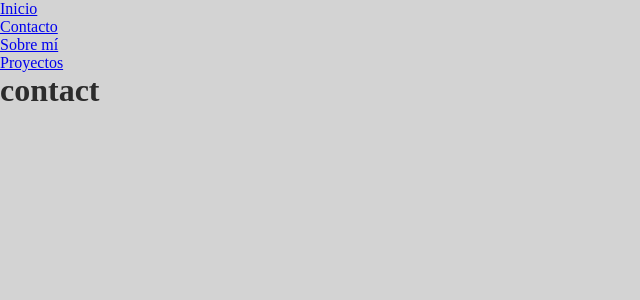
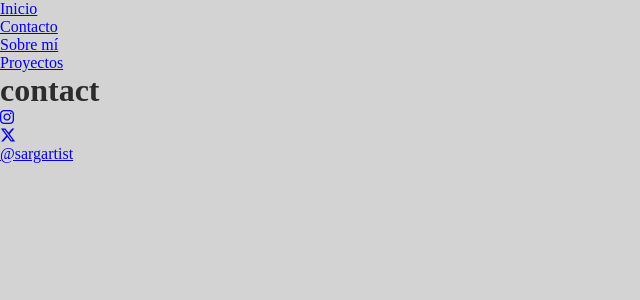
Before and after one commit to sandrarolgom/sargartist-personal-project, a React (Vite) app: page /#/contact in a window 1280 px wide. Shown: the top 300 px of the page, without its empty margins (0-640 px from the left). Built offline with nearby package versions, Linux system fonts and the light colour scheme.

Commit message:
create base of footer

```diff
--- a/index.html
+++ b/index.html
@@ -4,6 +4,7 @@
     <meta charset="UTF-8" />
     <meta name="viewport" content="width=device-width, initial-scale=1.0" />
     <title>sargartist</title>
+    <script src="https://kit.fontawesome.com/2bac3bafca.js" crossorigin="anonymous"></script>
   </head>
   <body>
     <div id="root"></div>
--- a/package.json
+++ b/package.json
@@ -15,6 +15,7 @@
     "testEnvironment": "jsdom"
   },
   "dependencies": {
+    "@fortawesome/fontawesome-svg-core": "^6.6.0",
     "prop-types": "^15.8.1",
     "react": "^18.3.1",
     "react-dom": "^18.3.1",
--- a/src/components/AboutMe.jsx
+++ b/src/components/AboutMe.jsx
@@ -1,14 +1,23 @@
-import Header from "./Header"
+import Footer from "./Footer";
+import Header from "./Header";
 
 function AboutMe() {
-  return (
-    <div>
-        <Header />
-        <h1>sobre mí</h1>
-        <p>Lorem ipsum, dolor sit amet consectetur adipisicing elit. Tenetur iste nostrum impedit, sit neque voluptatum incidunt reiciendis ad accusantium animi laborum dolorem. Minus, quidem eos ex aliquid nisi at harum.</p>
-        <img src="https://w7.pngwing.com/pngs/640/269/png-transparent-silhouette-person-people-icon-animals-logo-head-thumbnail.png" alt="photo of @sargartist" />
-    </div>
-  )
+    return (
+        <>
+            <Header />
+            <h1>sobre mí</h1>
+            <p>
+                Lorem ipsum, dolor sit amet consectetur adipisicing elit. Tenetur iste
+                nostrum impedit, sit neque voluptatum incidunt reiciendis ad accusantium
+                animi laborum dolorem. Minus, quidem eos ex aliquid nisi at harum.
+            </p>
+            <img
+                src="https://w7.pngwing.com/pngs/640/269/png-transparent-silhouette-person-people-icon-animals-logo-head-thumbnail.png"
+                alt="photo of @sargartist"
+            />
+            <Footer />
+        </>
+    );
 }
 
-export default AboutMe
+export default AboutMe;
--- a/src/components/Contact.jsx
+++ b/src/components/Contact.jsx
@@ -1,12 +1,14 @@
-import Header from "./Header"
+import Footer from "./Footer";
+import Header from "./Header";
 
 function Contact() {
-  return (
-    <div>
-        <Header />
-        <h1>contact</h1>
-    </div>
-  )
+    return (
+        <div>
+            <Header />
+            <h1>contact</h1>
+            <Footer />
+        </div>
+    );
 }
 
-export default Contact
+export default Contact;
--- a/src/components/Footer.jsx
+++ b/src/components/Footer.jsx
@@ -1,7 +1,25 @@
 function Footer() {
+  const instagram = "https://www.instagram.com/sargartist/";
+  const twitter = "https://x.com/sargartist";
   return (
-    <div>cambio de prueba</div>
-  )
+    <footer>
+      <ul>
+        <li>
+          <a href={instagram}>
+            <i className="fa-brands fa-instagram" />
+          </a>
+        </li>
+        <li>
+          <a href={twitter}>
+            <i className="fa-brands fa-x-twitter" />
+          </a>
+        </li>
+      </ul>
+      <ul>
+        <a href={instagram}>@sargartist</a>
+      </ul>
+    </footer>
+  );
 }
 
-export default Footer
+export default Footer;
--- a/src/components/Projects.jsx
+++ b/src/components/Projects.jsx
@@ -1,12 +1,14 @@
-import Header from "./Header"
+import Footer from "./Footer";
+import Header from "./Header";
 
 function Projects() {
-  return (
-    <div>
-        <Header />
-        <h1>project</h1>
-    </div>
-  )
+    return (
+        <div>
+            <Header />
+            <h1>project</h1>
+            <Footer />
+        </div>
+    );
 }
 
-export default Projects
+export default Projects;
```
Also changed, not shown: src/components/App.jsx (+14 -14 lines), src/components/Header.jsx (+20 -12 lines), src/components/Landing.jsx (+12 -6 lines), 1 other file (tests, documents, lock files or other folders).
